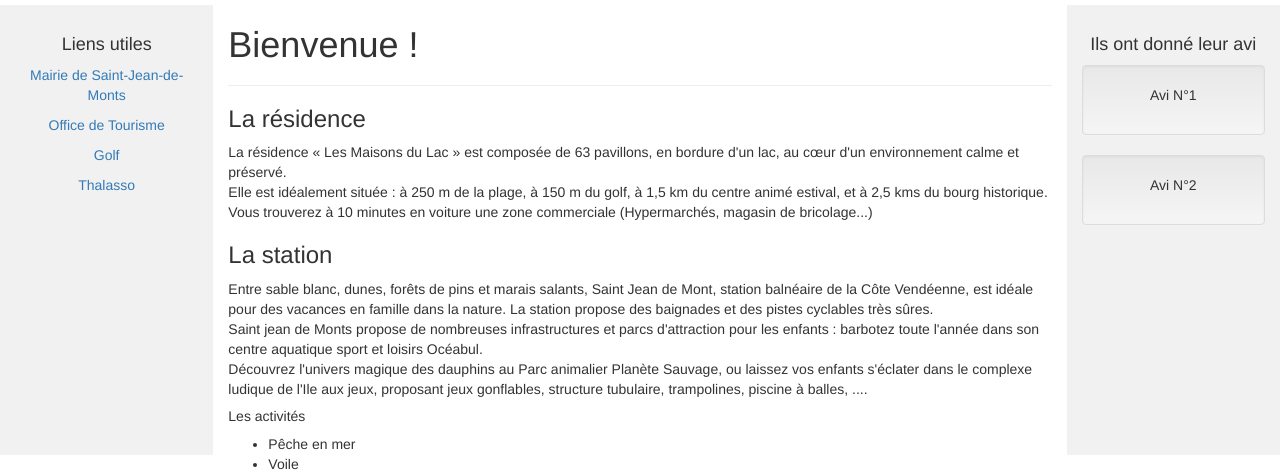
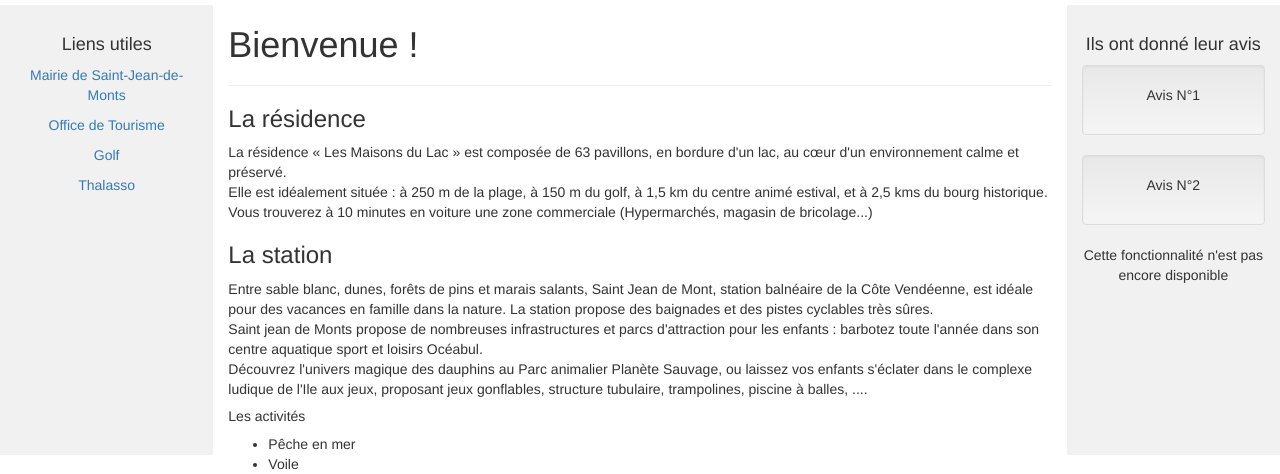
Before and after one commit to RobinCornec/stjeandemont, a PHP site: page /index.php in a window 1280 px wide. Shown: the part 51-525 px from the top of the page. Run offline with PHP 8.4, Linux system fonts and the light colour scheme; some libraries are stand-ins or nearby versions.

Commit message:
correction fautes

```diff
--- a/DAO/config.php
+++ b/DAO/config.php
@@ -5,6 +5,6 @@ class configbdd
 {
 	const HOST = "localhost";
 	const DBNAME = "stjeandemont";
-	const USERNAME = "sjdm";
-	const PASSWORD = "sjdm";
+	const USERNAME = "root";
+	const PASSWORD = "";
 }
--- a/controllers/enregistrer_reservation.php
+++ b/controllers/enregistrer_reservation.php
@@ -52,7 +52,7 @@ try{
 	}
 
 	$req->execute();
-	$_SESSION['successReservation'] = "Demande enregistrée, vous allez recevoir un mail d'ici quelques secondes, puis un autre une fois la confirmation faites par les propriétaires";
+	$_SESSION['successReservation'] = "Demande enregistrée, vous allez recevoir un mail d'ici quelques secondes, puis un autre une fois la confirmation faite par les propriétaires";
 }
 catch (Exception $e){
 	$_SESSION['errorReservation'] = 'Il y a un problème avec la réservation, veuillez vérifier vos informations = ' . $e->getMessage();
--- a/footer.php
+++ b/footer.php
@@ -1,11 +1,14 @@
 			</div>
 		    <div class="col-sm-2 sidenav">
-		    	<h4>Ils ont donné leur avi</h4>
+		    	<h4>Ils ont donné leur avis</h4>
 		      <div class="well">
-		        <p>Avi N°1</p>
+		        <p>Avis N°1</p>
 		      </div>
 		      <div class="well">
-		        <p>Avi N°2</p>
+		        <p>Avis N°2</p>
+		      </div>
+		      <div>
+		        <p>Cette fonctionnalité n'est pas encore disponible</p>
 		      </div>
 		    </div>
 		  </div>
--- a/header.php
+++ b/header.php
@@ -34,7 +34,7 @@ else{
 <!DOCTYPE html>
 <html lang="fr">
 <head>
-  	<title>St-Jean-De-Mont</title>
+  	<title>St-Jean-De-Monts</title>
 
   	<meta charset="utf-8">
   	<meta name="viewport" content="width=device-width, initial-scale=1">
```
Also changed, not shown: 1 other file.
